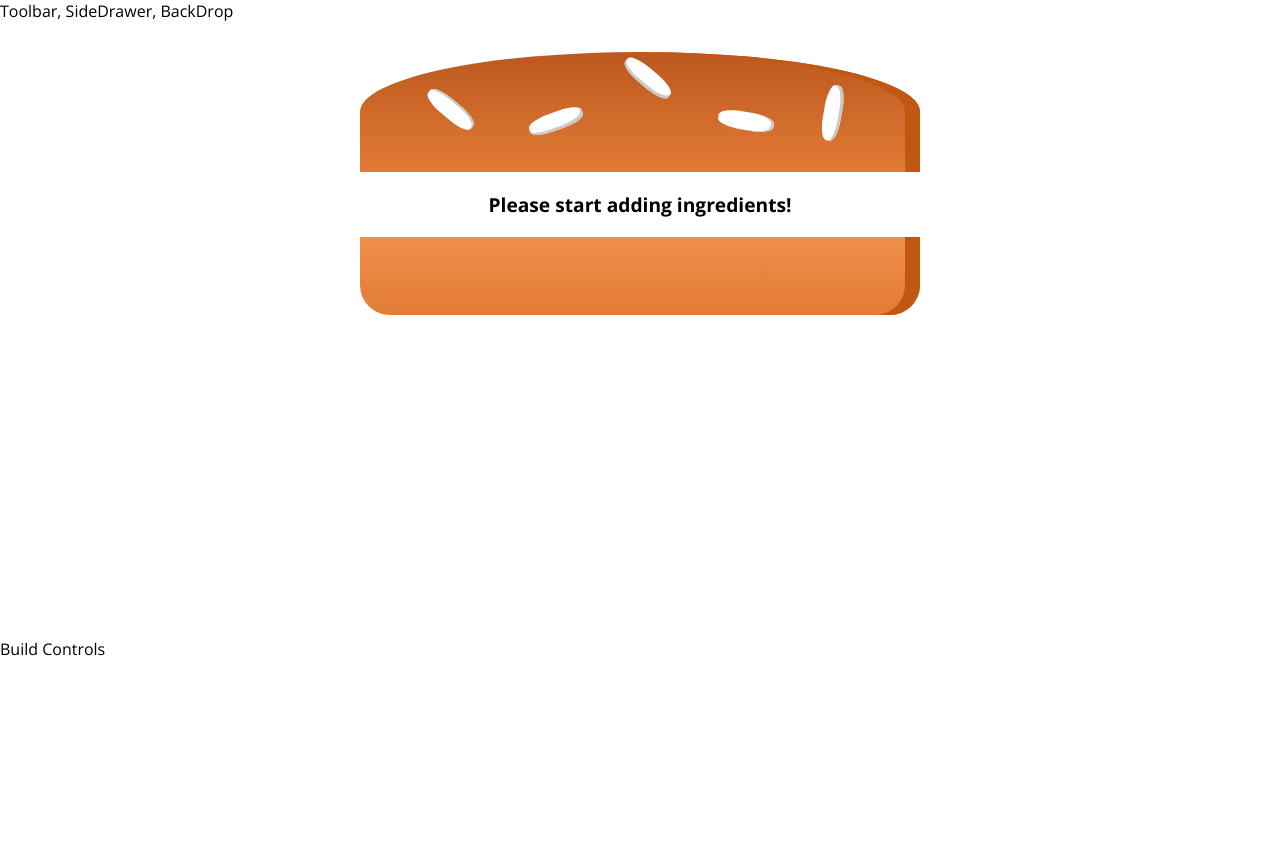
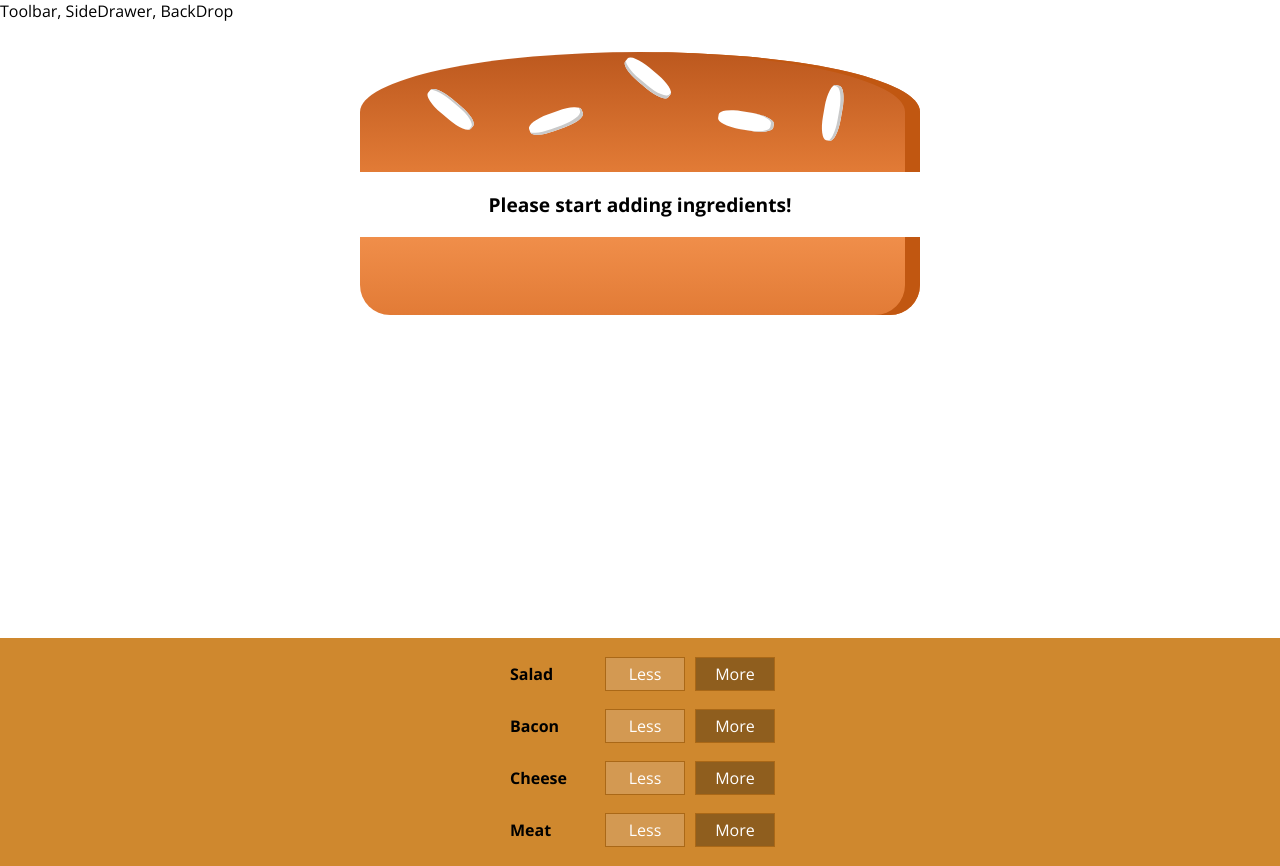
Before and after one commit to kheldar666/burger-builder, a React (Create React App) app: page / in a window 1280 px wide. Before the commit the page ends 800 px from the top, so only its background shows below. Built offline with nearby package versions, Linux system fonts and the light colour scheme.

Commit message:
Adding the Controls

```diff
--- a/src/components/Burger/BuildControls/BuildControls.js
+++ b/src/components/Burger/BuildControls/BuildControls.js
@@ -1,11 +1,18 @@
 import React from 'react';
 
 import classes from './BuildControls.module.css';
+import BuildControl from './BuildControl/BuildControl';
+const controls = [
+    {label:'Salad', type:'salad'},
+    {label:'Bacon', type:'bacon'},
+    {label:'Cheese', type:'cheese'},
+    {label:'Meat', type:'meat'}
+];
 
 const buildControls = (props) => {
     return (
-        <div>
-
+        <div className={classes.BuildControls}>
+            {controls.map(ctrl => (<BuildControl key={ctrl.label} label={ctrl.label} />))}
         </div>
     );
 }
--- a/src/components/Burger/Burger.module.css
+++ b/src/components/Burger/Burger.module.css
@@ -2,7 +2,7 @@
     width: 100%;
     margin: auto;
     height: 250px;
-    overflow: scroll;
+    overflow: auto;
     text-align: center;
     font-weight: bold;
     font-size: 1.2rem;
--- a/src/containers/BurgerBuilder/BurgerBuilder.js
+++ b/src/containers/BurgerBuilder/BurgerBuilder.js
@@ -1,7 +1,7 @@
 import React, {Component} from 'react';
 import Wrapper from '../../hoc/Wrapper';
-import Burger from "../../components/Burger/Burger";
-
+import Burger from '../../components/Burger/Burger';
+import BuildControls from '../../components/Burger/BuildControls/BuildControls';
 
 class BurgerBuilder extends Component {
     state = {
@@ -17,7 +17,7 @@
         return (
             <Wrapper>
                 <Burger ingredients={this.state.ingredients} />
-                <div>Build Controls</div>
+                <BuildControls />
             </Wrapper>
         );
     }
```
